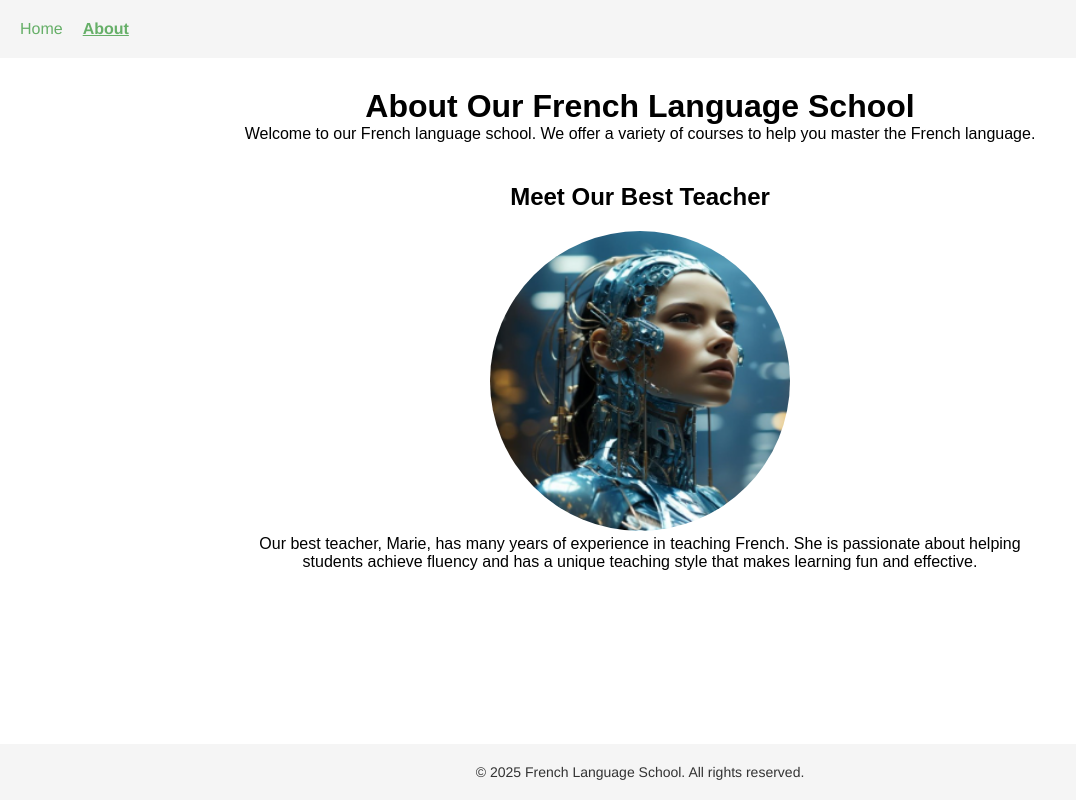
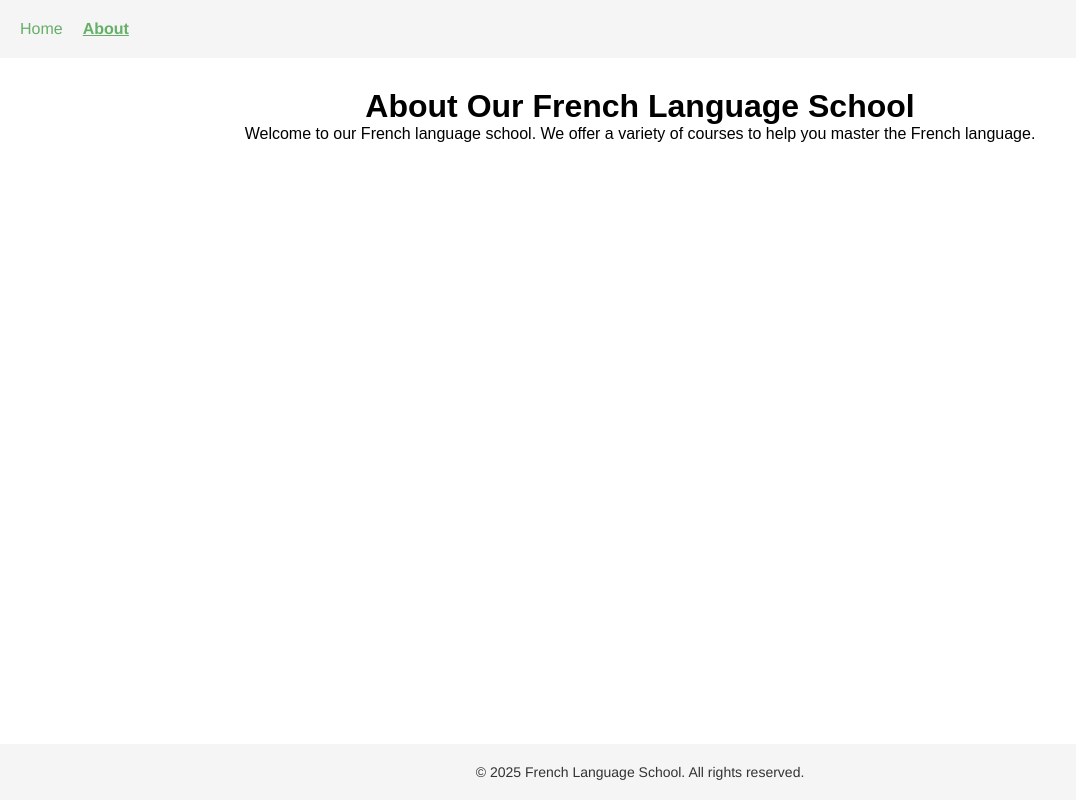
Before and after one commit to NeradziukA/language-school, a Next.js app: page /about in a window 1280 px wide. Shown: the whole page, without its empty margins (0-1076 px from the left). Built offline with nearby package versions, Linux system fonts and the light colour scheme.

Commit message:
clear page

```diff
--- a/src/app/about/page.tsx
+++ b/src/app/about/page.tsx
@@ -1,6 +1,5 @@
 import Header from "../../components/Header/Header";
 import Footer from "../../components/Footer/Footer";
-import Image from "next/image";
 import styles from "./about.module.css";
 
 export default function About() {
@@ -13,21 +12,6 @@ export default function About() {
           Welcome to our French language school. We offer a variety of courses
           to help you master the French language.
         </p>
-        <section className={styles.teacherSection}>
-          <h2>Meet Our Best Teacher</h2>
-          <Image
-            className={styles.teacherImage}
-            src="/images/teacher.png"
-            alt="Best Teacher"
-            width={300}
-            height={300}
-          />
-          <p>
-            Our best teacher, Marie, has many years of experience in teaching
-            French. She is passionate about helping students achieve fluency and
-            has a unique teaching style that makes learning fun and effective.
-          </p>
-        </section>
       </main>
       <Footer />
     </div>
```
